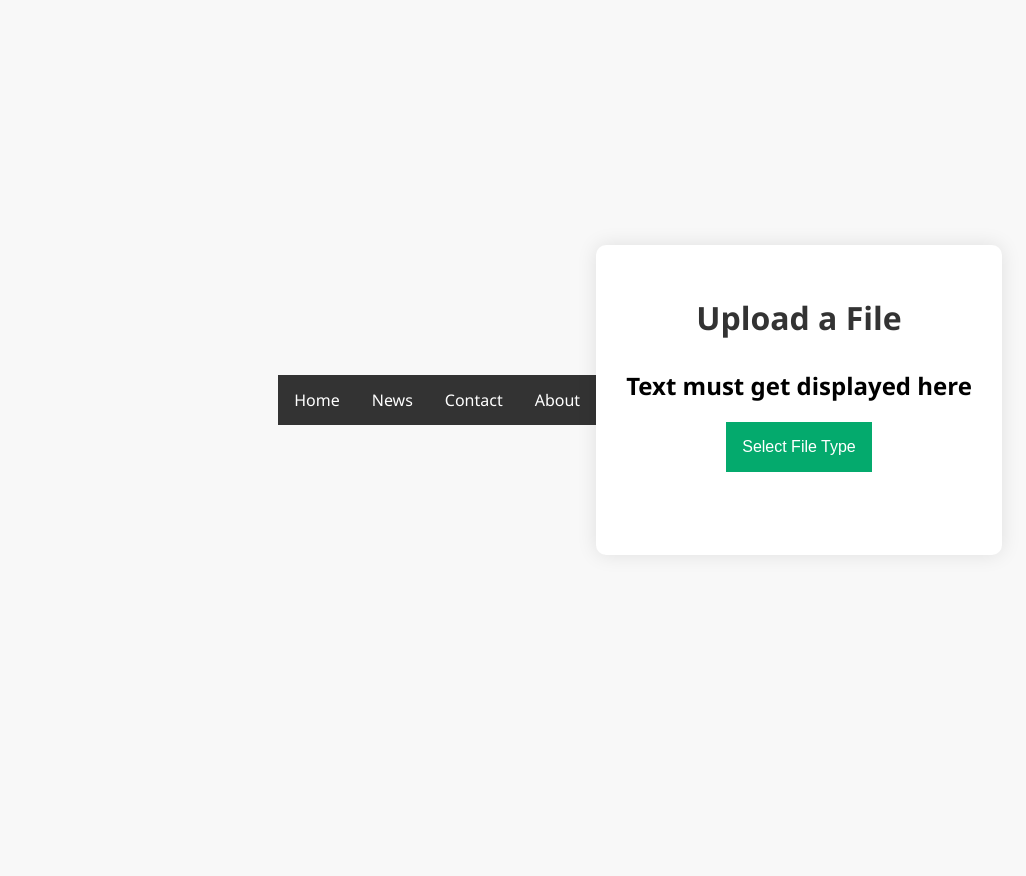
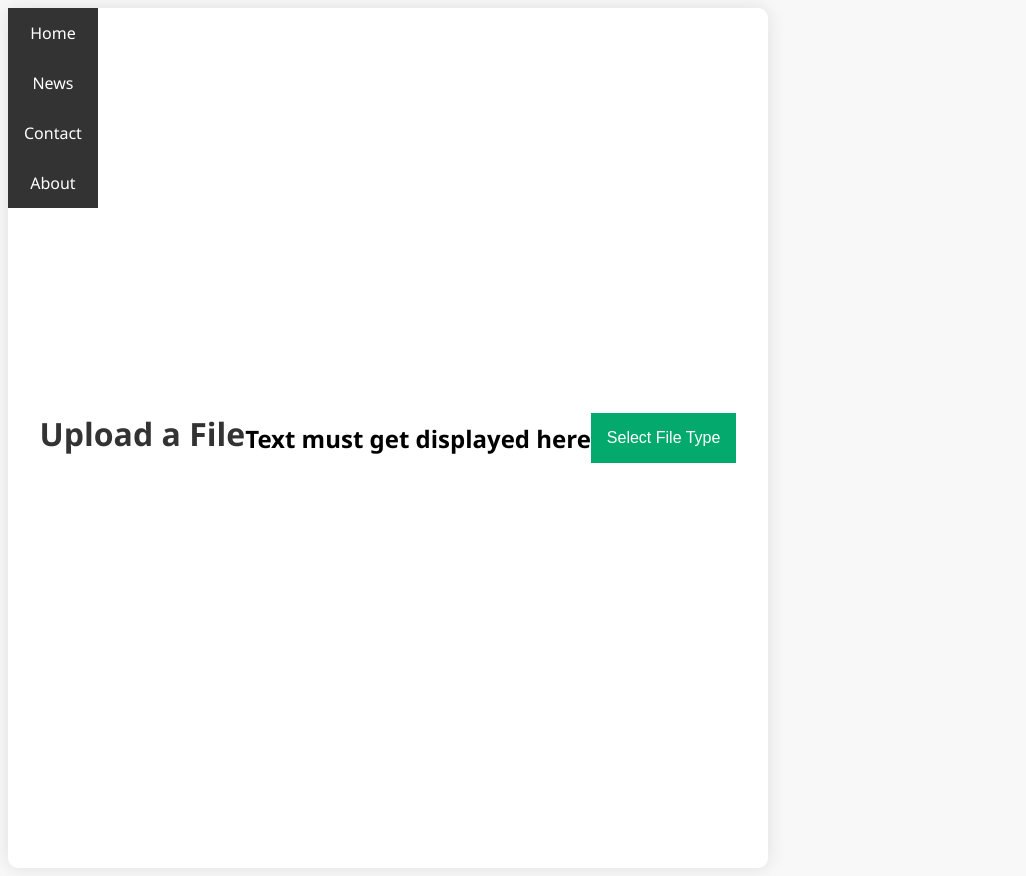
Before and after one commit to bt21104082/flask-demo, a Flask app: page / in a window 1280 px wide. Shown: the whole page, without its empty margins (0-1026 px from the left). Before the commit the page ends 472 px from the top, so only its background shows below. Run offline with Flask 3, Linux system fonts and the light colour scheme.

Commit message:
style modified

```diff
--- a/static/style.css
+++ b/static/style.css
@@ -1,42 +1,44 @@
 body {
     font-family: 'Segoe UI', Tahoma, Geneva, Verdana, sans-serif;
     background-color: #f8f8f8;
-    display: flex;
-    justify-content: center;
-    align-items: center;
-    height: 100vh;
-    margin: 0;
+    position: relative;
 }
 
-.navigation{
-    ul {
+.navigation {
+    position: relative;
+}
+
+.navigation ul {
     list-style-type: none;
-        margin: 0;
     padding: 0;
     overflow: hidden;
     background-color: #333;
+    position: absolute;
+    margin-top: 0;
+    margin-left: 0;
 }
 
-    li {
-        float: left;
-    }
-
-    li a {
+.navigation li a {
     display: block;
     color: white;
     text-align: center;
     padding: 14px 16px;
     text-decoration: none;
 }
-    li a:hover {
+
+.navigation li a:hover {
     background-color: #111;
-    }
 }
 
 .container {
     max-width: 700px;
     height: 250px;
     background-color: #fff;
+    display: flex;
+    justify-content: center;
+    align-items: center;
+    height: 100vh;
+    margin: 0;
     padding: 30px;
     border-radius: 10px;
     box-shadow: 0 0 20px rgba(0, 0, 0, 0.1);
@@ -85,12 +87,10 @@ input[type="submit"] {
     border: none;
 }
 
-
 .dropdown {
     position: relative;
     display: inline-block;
 }
-
 
 .dropdown-content {
     display: none;
@@ -101,7 +101,6 @@ input[type="submit"] {
     z-index: 1;
 }
 
-
 .dropdown-content a {
     color: black;
     padding: 12px 16px;
@@ -109,14 +108,17 @@ input[type="submit"] {
     display: block;
 }
 
+.dropdown-content a:hover {
+    background-color: #ddd;
+}
 
-  .dropdown-content a:hover {background-color: #ddd;}
+.dropdown:hover .dropdown-content {
+    display: block;
+}
 
-
-  .dropdown:hover .dropdown-content {display: block;}
-
-
-  .dropdown:hover .dropbtn {background-color: #3e8e41;}
+.dropdown:hover .dropbtn {
+    background-color: #3e8e41;
+}
 
 input[type="submit"]:hover {
     background-color: #0056b3;
--- a/templates/index.html
+++ b/templates/index.html
@@ -12,7 +12,7 @@
             <li><a href="#home">Home</a></li>
             <li><a href="#news">News</a></li>
             <li><a href="#contact">Contact</a></li>
-            <li style="float:right"><a class="active" href="#about">About</a></li>
+            <li><a class="active" href="#about">About</a></li>
         </ul>
     </div>
     <div class="container">
```
Lines whose indentation alone changed are shown as unchanged.
